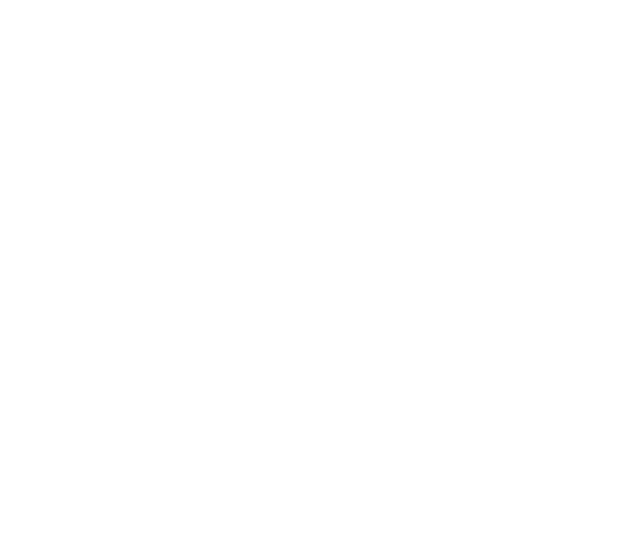
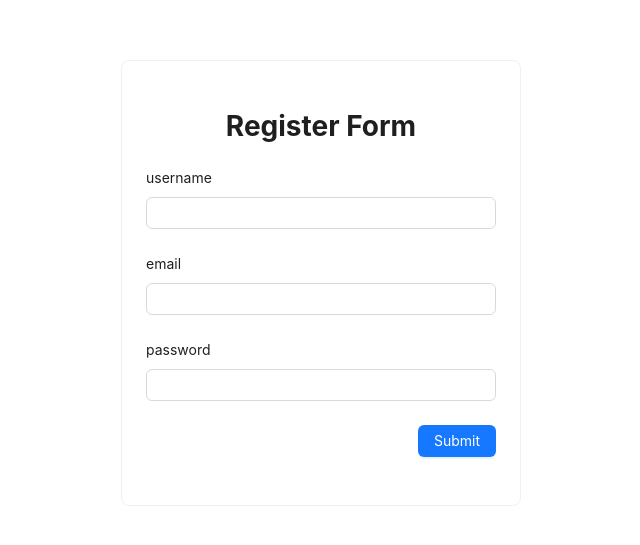
Before and after one commit to Jzztt/WD19316-Reactjs, a React (Vite) app: page /register in a window 1280 px wide. Before the commit this address had no page. Shown: the part 117-662 px from the top of the page, without its empty margins (319-959 px from the left). Built offline with nearby package versions, Linux system fonts and the light colour scheme.

Commit message:
feat: Form ui Register

```diff
--- a/src/App.tsx
+++ b/src/App.tsx
@@ -8,6 +8,7 @@
 import EditProduct from "./pages/EditProduct";
 import LifeCycleComponent from "./pages/LifeCycleComponent";
 import LearReducer from "./pages/LearReducer";
+import Register from "./pages/Register";
 
 function App() {
   return (
@@ -22,6 +23,7 @@
           <Route path="life-cycle" element={<LifeCycleComponent />} />
           <Route path="learn-reducer" element={<LearReducer />} />
         </Route>
+        <Route path="register" element={<Register />} />
       </Routes>
     </>
   );
--- /dev/null
+++ b/src/pages/Register.tsx
@@ -0,0 +1,30 @@
+import { Button, Card, Form, Input } from "antd";
+import React from "react";
+
+const Register = () => {
+  return (
+    <>
+      <div style={{ height: "100vh", display: "flex", justifyContent: "center", alignItems: "center" }}>
+          <Card  variant="outlined" style={{ width: 400 }}>
+            <h1 style={{ textAlign: "center" }}>Register Form</h1>
+            <Form layout="vertical" >
+                <Form.Item label="username" rules={[{ required: true, message: "Please input your username!" }]}>
+                    <Input/>
+                </Form.Item>
+                <Form.Item label="email" rules={[{ required: true, message: "Please input your email!" }]}>
+                    <Input/>
+                </Form.Item>
+                <Form.Item label="password" rules={[{ required: true, message: "Please input your password!" }]}>
+                    <Input type="password"/>
+                </Form.Item>
+                <Form.Item  style={{ textAlign: "end" }}>
+                    <Button htmlType="submit" type="primary">Submit</Button>
+                </Form.Item>
+            </Form>
+          </Card>
+      </div>
+    </>
+  );
+};
+
+export default Register;
```
